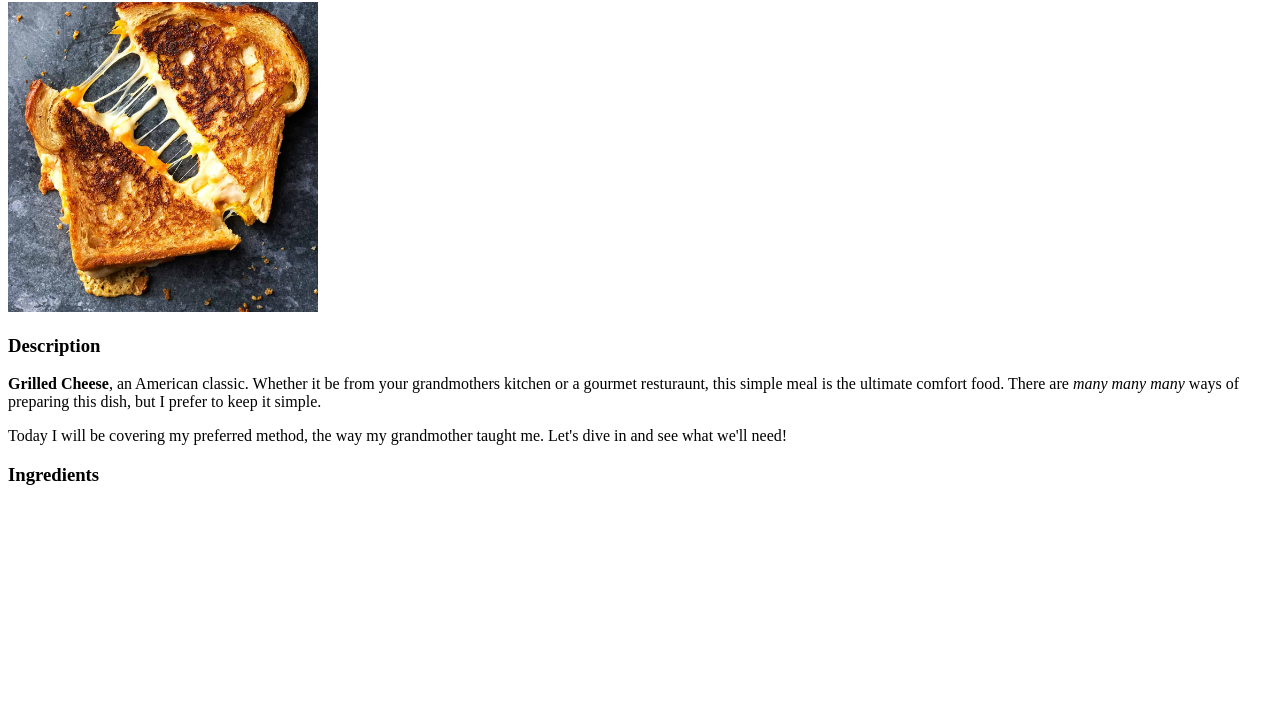
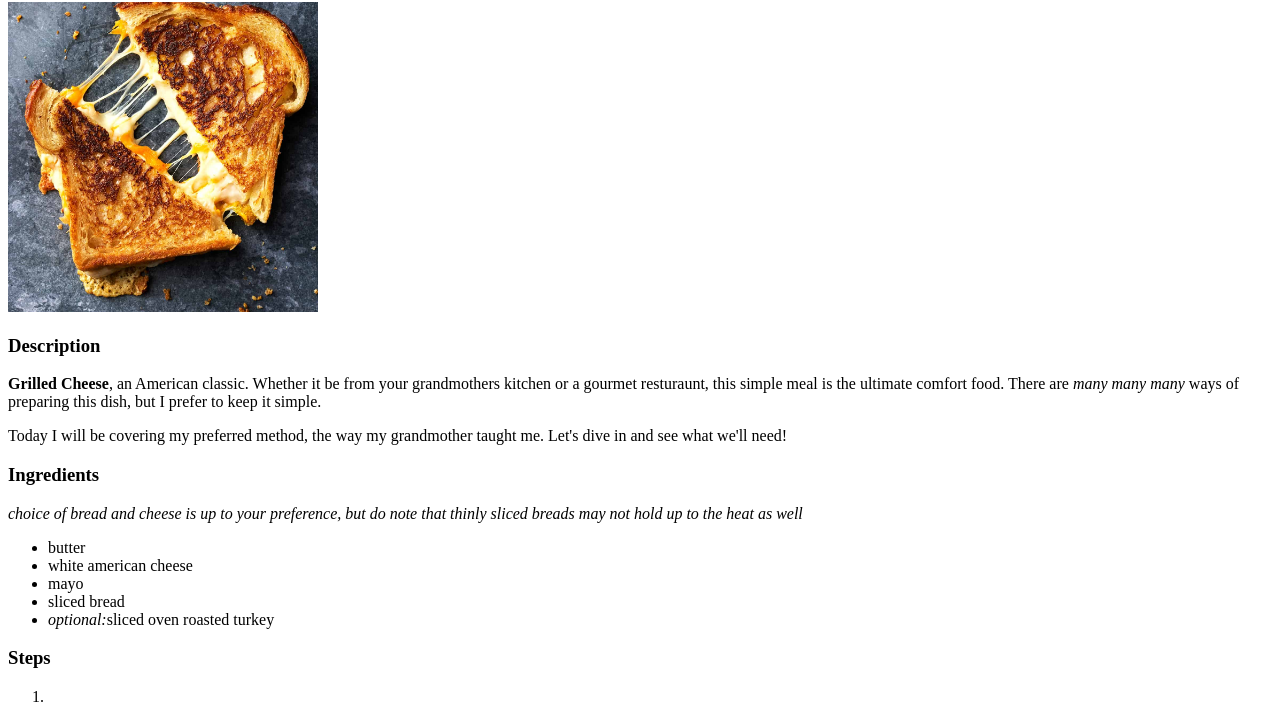
Before and after one commit to HabitualCarrot/odin-recipes, a plain HTML site: page recipes/grilled-cheese.html in a window 1280 px wide. Shown: the part 78-800 px from the top of the page. Drawn offline with Linux system fonts and the light colour scheme.

Commit message:
Add ingredients section to grilled cheese page

```diff
--- a/recipes/grilled-cheese.html
+++ b/recipes/grilled-cheese.html
@@ -15,5 +15,20 @@
         <p>Today I will be covering my preferred method, the way my grandmother taught me. Let's dive in and see what we'll need!</p>
 
     <h3>Ingredients</h3>
+        <p><em>choice of bread and cheese is up to your preference, but do note that thinly sliced breads may not hold up to the heat as well</em></p>
+        <ul>
+            <li>butter</li>
+            <li>white american cheese</li>
+            <li>mayo</li>
+            <li>sliced bread</li>
+            <li><em>optional:</em>sliced oven roasted turkey</li>
+        </ul>
+
+    <h3>Steps</h3>
+        <ol>
+            <li></li>
+
+
+        </ol>
 </body>
 </html>
```
